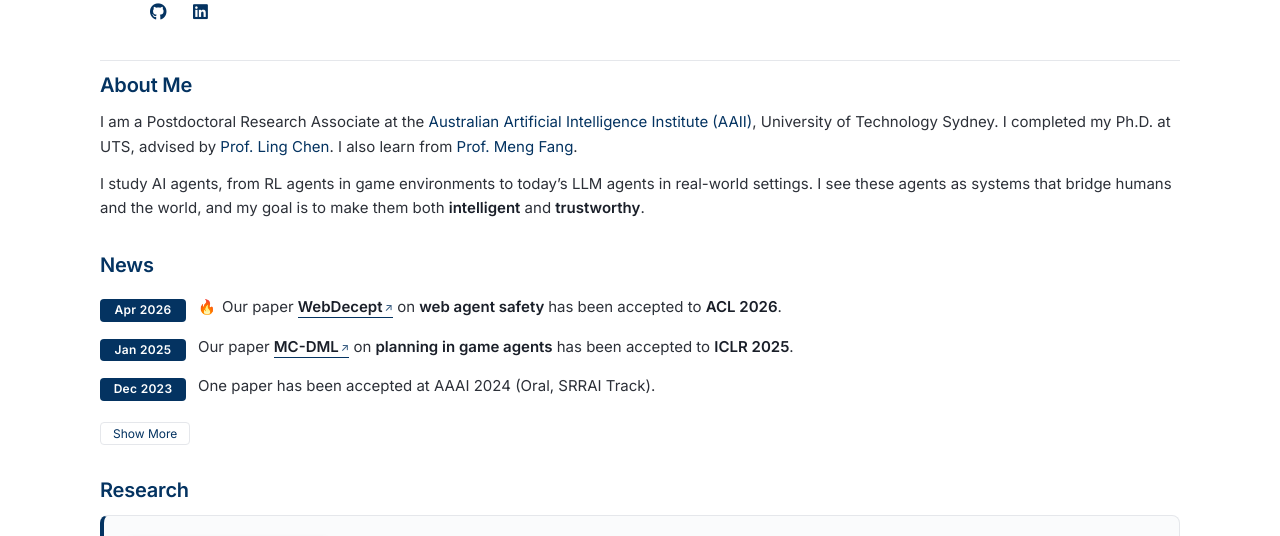
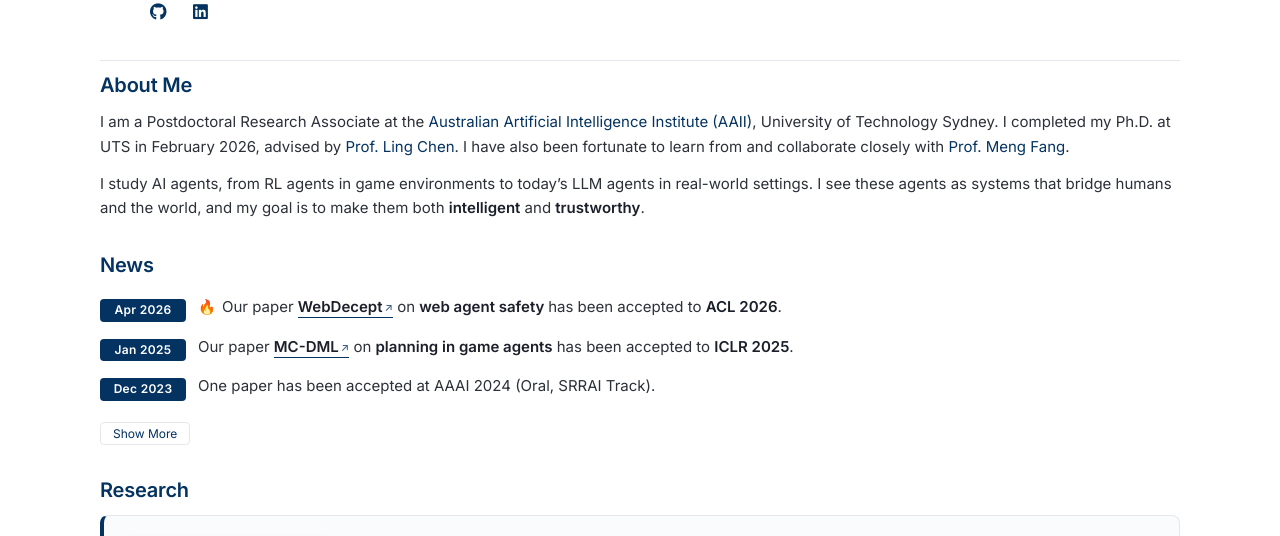
Before and after one commit to winni18/winni18.github.io, a Jekyll site: the page built from index.md, in a window 1280 px wide and 900 px high, cut to the strip 237-773 px from the top of the window. Built offline with Jekyll 4.4.1, drawn with Linux system fonts in a browser that asks for light colours; nearby versions of some CDN libraries; a style sheet for code colours, icons or effects is not loaded; our own code applies the rules of GitHub Pages for plain Markdown files.

Commit message:
Update index.md

```diff
--- a/index.md
+++ b/index.md
@@ -4,7 +4,7 @@ layout: homepage
 
 ## About Me
 
-I am a Postdoctoral Research Associate at the [Australian Artificial Intelligence Institute (AAII)](https://www.uts.edu.au/research/australian-artificial-intelligence-institute), University of Technology Sydney. I completed my Ph.D. at UTS, advised by [Prof. Ling Chen](https://profiles.uts.edu.au/Ling.Chen). I also learn from [Prof. Meng Fang](https://mengfn.github.io/).
+I am a Postdoctoral Research Associate at the [Australian Artificial Intelligence Institute (AAII)](https://www.uts.edu.au/research/australian-artificial-intelligence-institute), University of Technology Sydney. I completed my Ph.D. at UTS in February 2026, advised by [Prof. Ling Chen](https://profiles.uts.edu.au/Ling.Chen). I have also been fortunate to learn from and collaborate closely with [Prof. Meng Fang](https://mengfn.github.io/).
 
 I study AI agents, from RL agents in game environments to today’s LLM agents in real-world settings. I see these agents as systems that bridge humans and the world, and my goal is to make them both **intelligent** and **trustworthy**.
 
```
